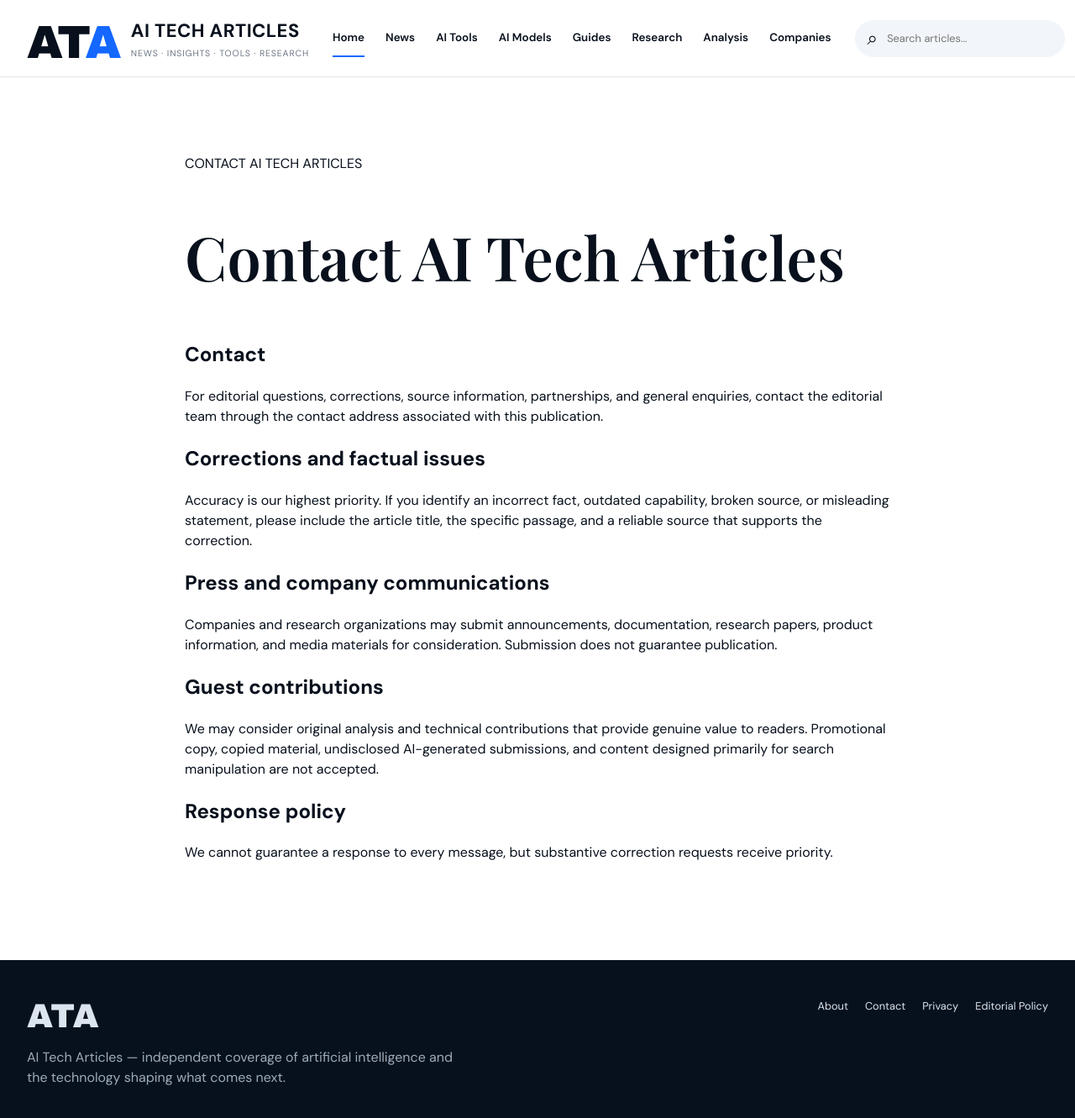
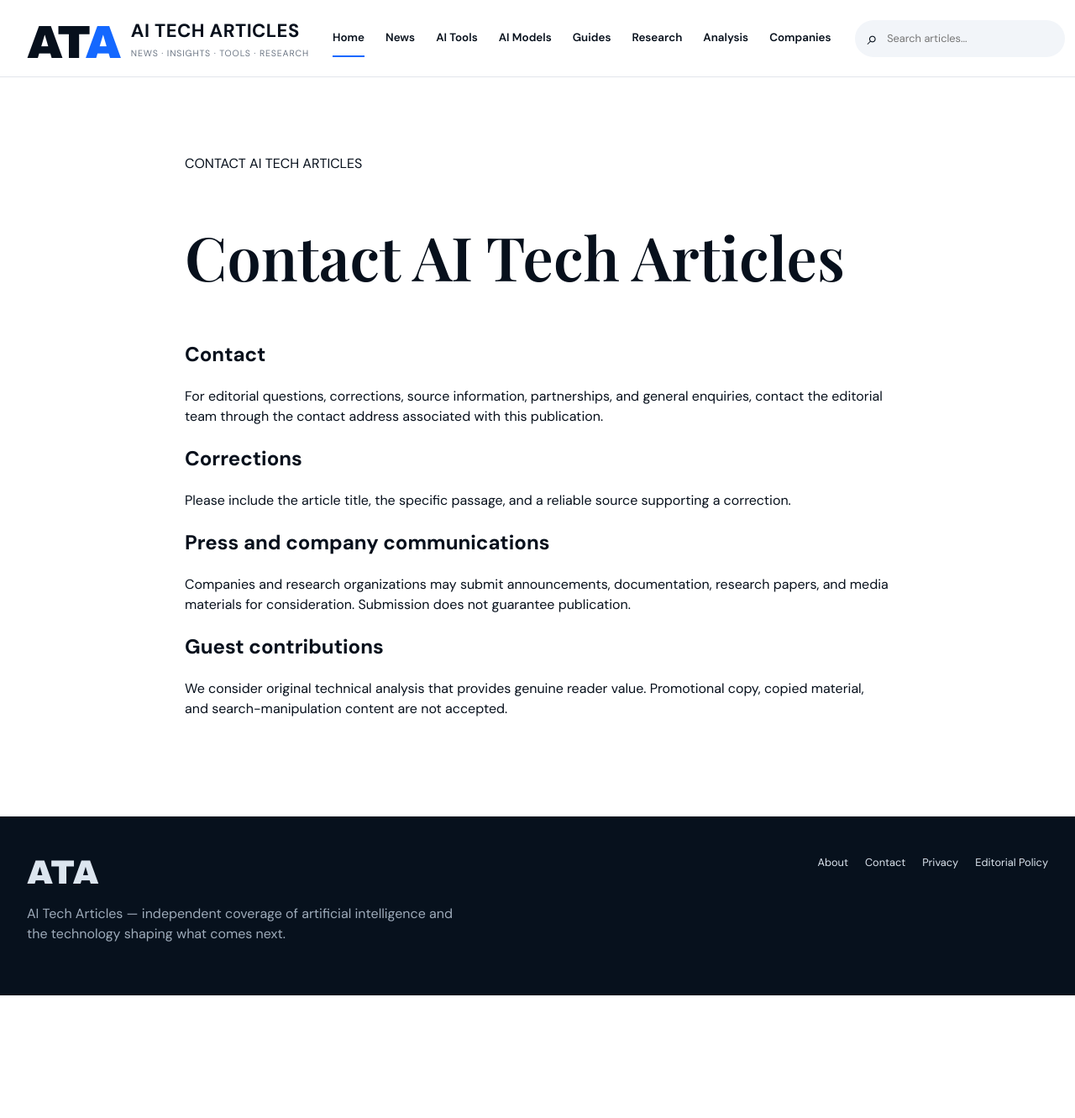
Before and after one commit to todaysnewsai/ChatGPTScope, a Jekyll site: the page built from contact.md, in a window 1280 px wide and 1356 px high. Shown: the top 1331 px of the window at 84% size. Built offline with Jekyll 4.4.1, drawn with Linux system fonts in a browser that asks for light colours.

```diff
--- a/contact.md
+++ b/contact.md
@@ -7,18 +7,14 @@
 
 For editorial questions, corrections, source information, partnerships, and general enquiries, contact the editorial team through the contact address associated with this publication.
 
-## Corrections and factual issues
+## Corrections
 
-Accuracy is our highest priority. If you identify an incorrect fact, outdated capability, broken source, or misleading statement, please include the article title, the specific passage, and a reliable source that supports the correction.
+Please include the article title, the specific passage, and a reliable source supporting a correction.
 
 ## Press and company communications
 
-Companies and research organizations may submit announcements, documentation, research papers, product information, and media materials for consideration. Submission does not guarantee publication.
+Companies and research organizations may submit announcements, documentation, research papers, and media materials for consideration. Submission does not guarantee publication.
 
 ## Guest contributions
 
-We may consider original analysis and technical contributions that provide genuine value to readers. Promotional copy, copied material, undisclosed AI-generated submissions, and content designed primarily for search manipulation are not accepted.
-
-## Response policy
-
-We cannot guarantee a response to every message, but substantive correction requests receive priority.
+We consider original technical analysis that provides genuine reader value. Promotional copy, copied material, and search-manipulation content are not accepted.
```
